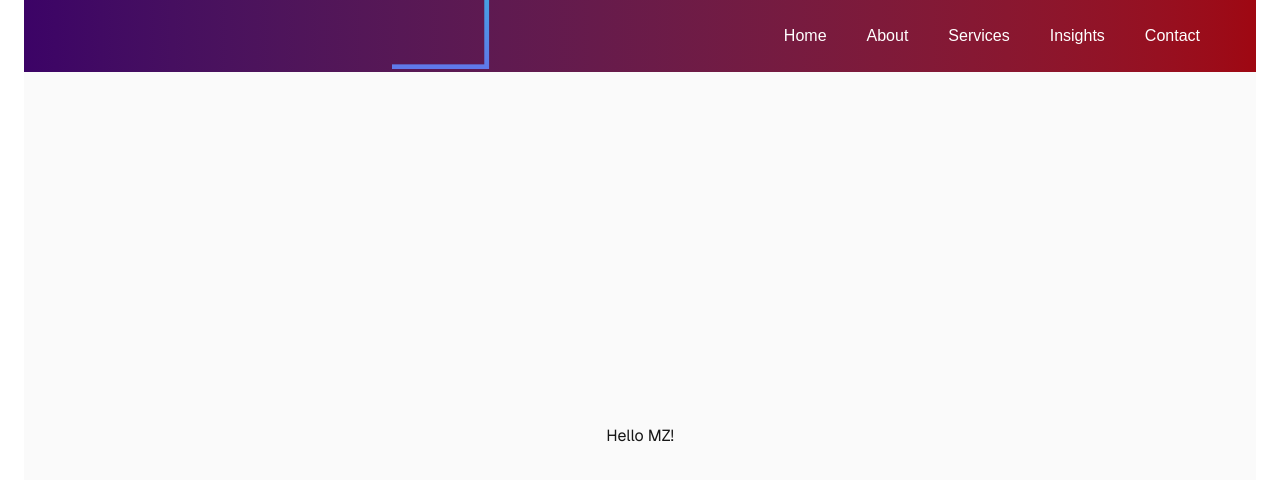
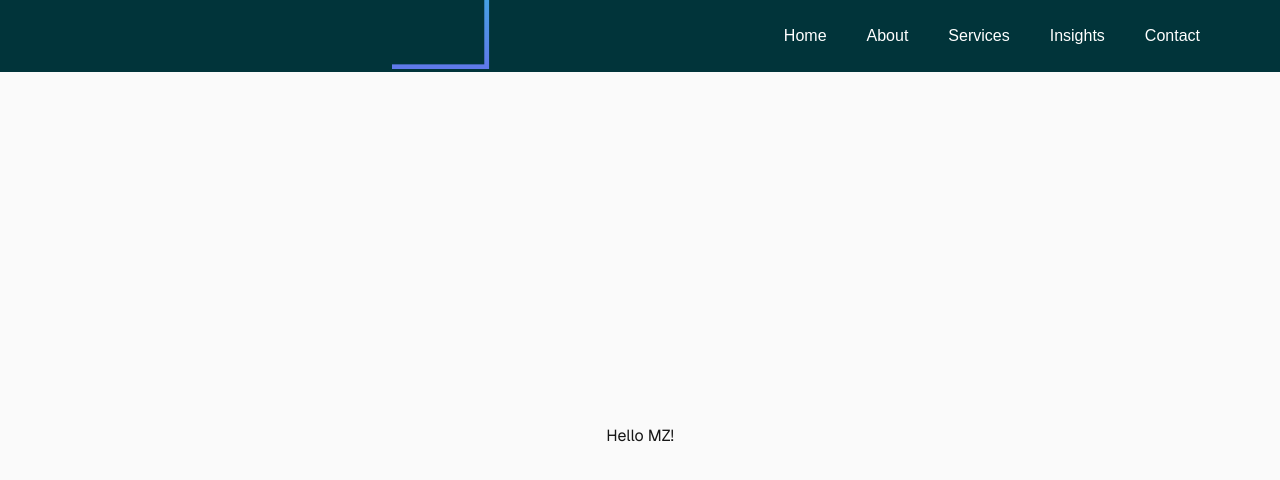
Before and after one commit to FeiCoding000/mzpromt, a Next.js app: page / in a window 1280 px wide. Shown: the top 480 px of the page. Built offline with nearby package versions, Linux system fonts and the light colour scheme.

Commit message:
feat: Header web version completed

```diff
--- a/app/components/header/Header.tsx
+++ b/app/components/header/Header.tsx
@@ -8,8 +8,8 @@ import { useState } from "react"
 export default function Header () {
     const [isMenuOpen, setIsMenuOpen] = useState(false)
     return (
-        <div className="w-full h-18 px-4 bg-linear-to-r from-purple-950 to-red-800 dark:bg-black dark:text-white">
-            <div className="flex items-center justify-between h-full">
+        <div className="w-full h-18 px-4 text-white bg-brand-dark">
+            <div className="flex items-center justify-between h-full container">
                 <Link href="/"><Image className="h-auto w-auto"height={63.2} width={110} src="/FullLogo_Transparent.png" alt="logo" loading="eager"/></Link>
                 <Navbar />
                 <div className="hover:bg-gray-200 md:hidden cursor-pointer dark:hover:bg-gray-600 p-2 rounded" onClick={() => setIsMenuOpen(!isMenuOpen)}>
--- a/app/components/header/Navbar.tsx
+++ b/app/components/header/Navbar.tsx
@@ -2,7 +2,7 @@ import Navlink from "./Navlink"
 import ServicesDropdown from "./ServicesDropdown"
 export default function Navbar() {
     return (
-        <div className="w-auto h-full px-10 text-white">
+        <div className="w-auto h-full px-10">
             <div className="items-center justify-between h-full gap-10 hidden md:flex">
                 <Navlink href="/">Home</Navlink>
                 <Navlink href="/about">About</Navlink>
--- a/app/components/header/Navlink.tsx
+++ b/app/components/header/Navlink.tsx
@@ -2,7 +2,7 @@ import Link from "next/link";
 
 export default function Navlink({ href, children }: { href: string; children: React.ReactNode }) {
     return (
-        <Link href={href} className="h-full flex items-center hover:border-b-2 hover:border-t-2 hover:border-b-red-100 hover:border-t-transparent dark:hover:border-b-red-600 dark:hover:border-t-transparent">
+        <Link href={href} className="h-full flex items-center border-b-2 border-t-2 border-t-transparent border-b-transparent hover:border-b-brand">
             {children}
         </Link>
     )
--- a/app/globals.css
+++ b/app/globals.css
@@ -10,7 +10,10 @@
   --color-foreground: var(--foreground);
   --font-sans: var(--font-geist-sans);
   --font-mono: var(--font-geist-mono);
+  --color-brand: #f8f4f1;
+  --color-brand-dark: #01343a;
 }
+
 
 @media (prefers-color-scheme: dark) {
   :root {
--- a/app/layout.tsx
+++ b/app/layout.tsx
@@ -28,7 +28,7 @@ export default function RootLayout({
       lang="en"
       className={`${geistSans.variable} ${geistMono.variable} h-full antialiased`}
     >
-      <body className="min-h-full flex flex-col container">
+      <body className="min-h-full flex flex-col">
         <Header />
         {children}
         </body>
```
